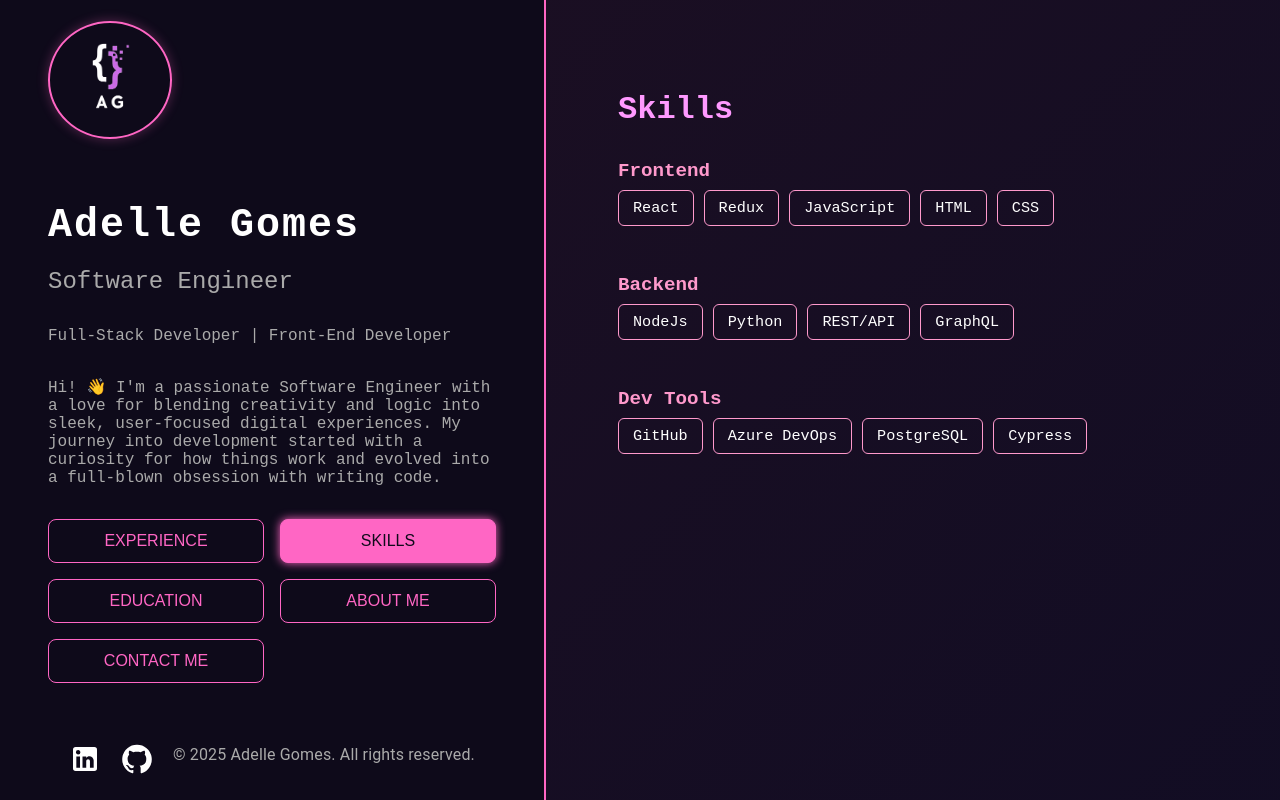
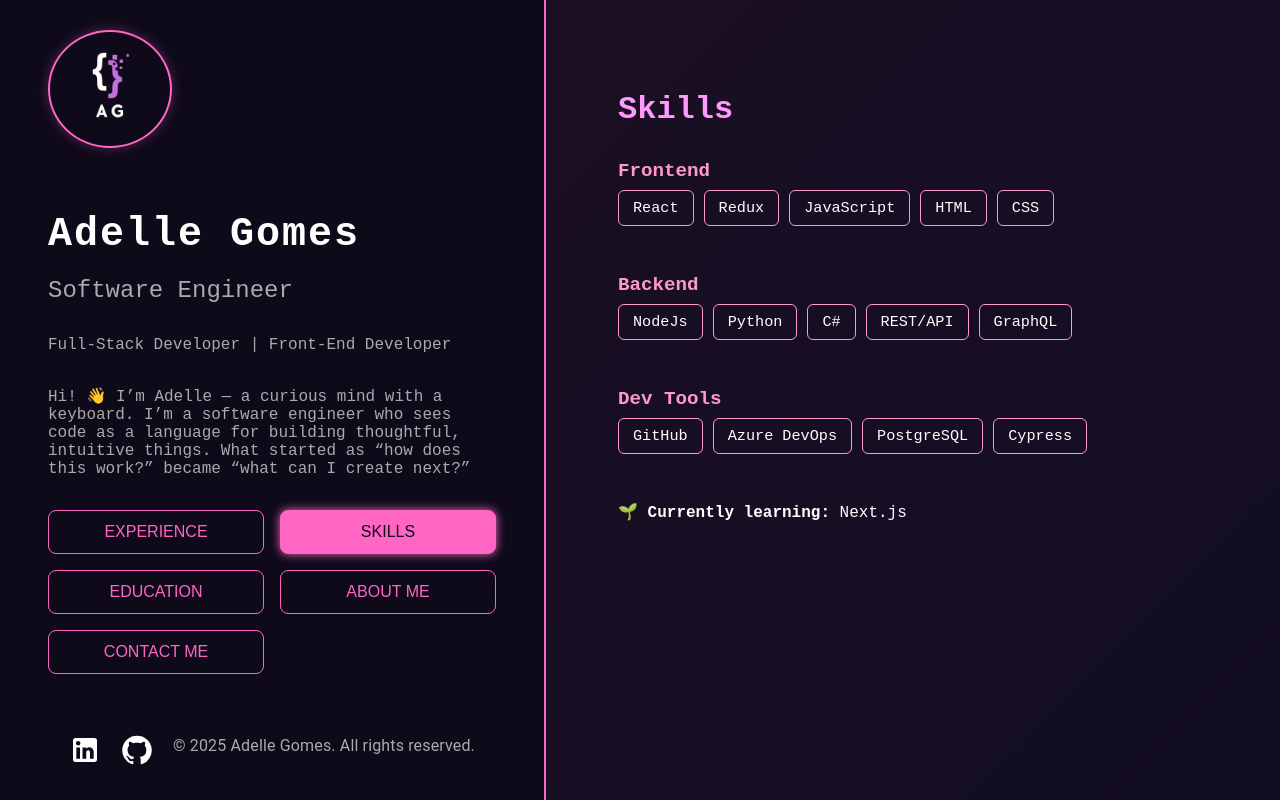
Before and after one commit to AdelleAnik/resume-adelle, a React (Create React App) app: page / in a window 1280 px wide. Both pictures are taken after a click on the button "SKILLS". Built offline with nearby package versions, Linux system fonts and the light colour scheme.

Commit message:
added currently learning and changed home

```diff
--- a/src/Pages/home.jsx
+++ b/src/Pages/home.jsx
@@ -32,7 +32,7 @@ const Home = ({ setActiveSection }) => {
         <h2 className="subtitle">Software Engineer </h2>
         <h2 className="subtitle2"> Full-Stack Developer | Front-End Developer</h2>
         <p className="subtitle2">
-          Hi! 👋 I'm a passionate Software Engineer with a love for blending creativity and logic into sleek, user-focused digital experiences. My journey into development started with a curiosity for how things work and evolved into a full-blown obsession with writing code.
+        Hi! 👋 I’m Adelle — a curious mind with a keyboard. I’m a software engineer who sees code as a language for building thoughtful, intuitive things. What started as “how does this work?” became “what can I create next?”
         </p>
         <div className="nav-buttons">
           <button
--- a/src/Pages/skills.jsx
+++ b/src/Pages/skills.jsx
@@ -19,6 +19,7 @@ const Skills = () => (
     <div className="skill-row">
       <span className="skill-tag">NodeJs</span>
       <span className="skill-tag">Python</span>
+      <span className="skill-tag">C#</span>
       <span className="skill-tag">REST/API</span>
       <span className="skill-tag">GraphQL</span>
     </div>
@@ -30,6 +31,11 @@ const Skills = () => (
       <span className="skill-tag">PostgreSQL</span>
       <span className="skill-tag">Cypress</span>
     </div>
+
+    <div className="currently-learning">
+      <span role="img" aria-label="seedling">🌱</span>
+      <strong> Currently learning:</strong> Next.js
+    </div>
   </div>
 
 );
```
Lines whose indentation alone changed are shown as unchanged.
